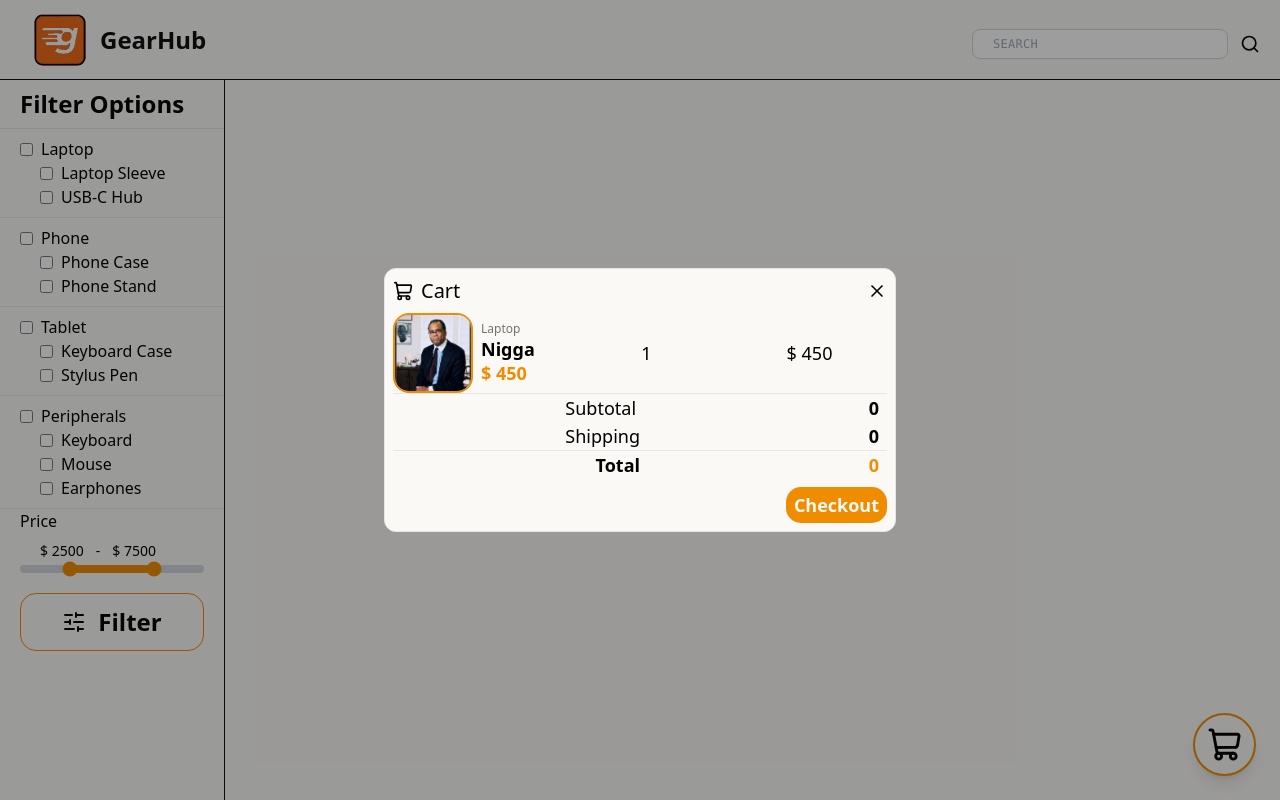
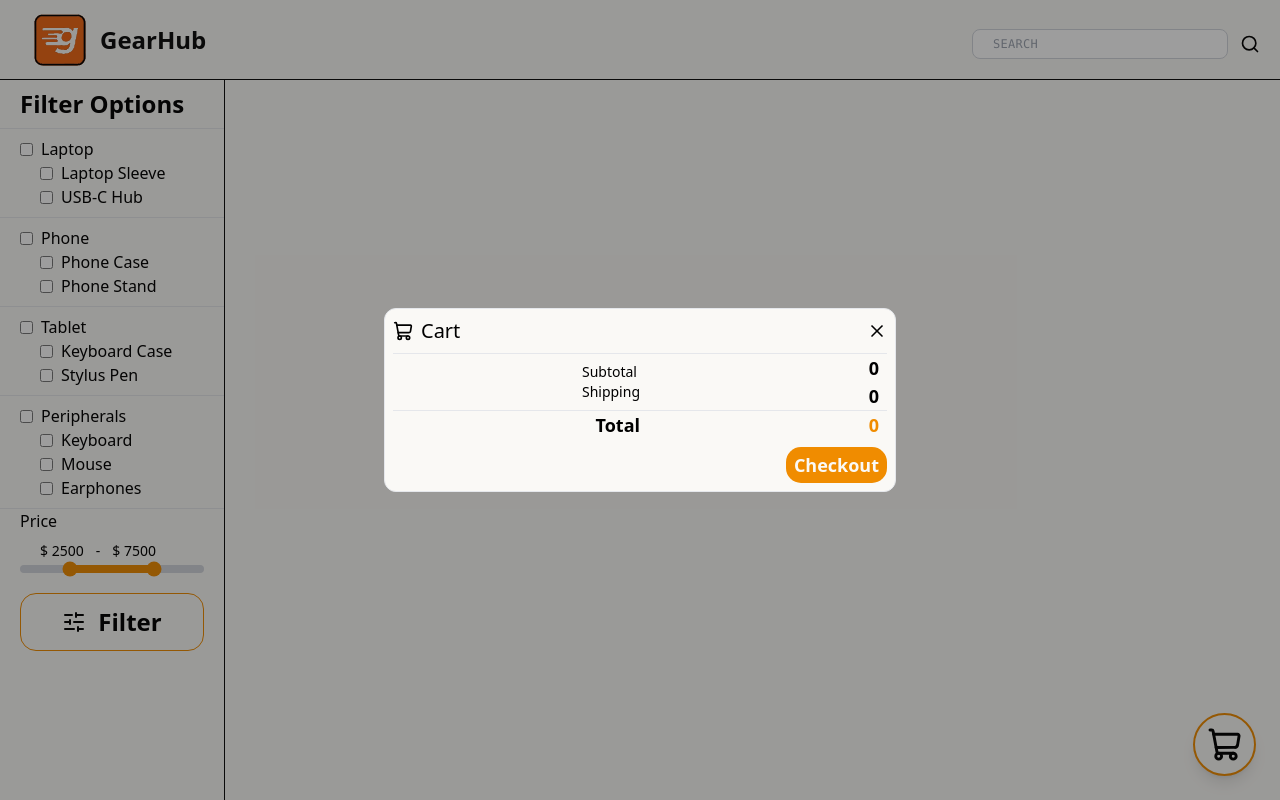
Before and after one commit to Nelsocated/Lab2_Lago_Dalumpines_Tingson, a React (Create React App) app: page / in a window 1280 px wide. Both pictures are taken after a click on the button 1224 px from the left and 744 px from the top of the page. Built offline with nearby package versions, Linux system fonts and the light colour scheme.

Commit message:
Context stuff and organize the file structure

```diff
--- a/src/App.tsx
+++ b/src/App.tsx
@@ -1,21 +1,16 @@
-import Header from "./components/Header";
-import FilterBar from "./components/FilterBar";
-import CartModal from "./components/CartModal";
-import type { Product } from "./components/interfaces";
-import { useState } from "react";
-
-const product: Product[] = [];
+import Header from "./components/ui/Header";
+import FilterBar from "./components/ui/FilterBar";
+import CartModal from "./components/ui/CartModal";
+import { StoreProvider } from "./components/state/AppStateContext";
 
 export default function App() {
-  const [displayedProducts, setDisplayedProducts] =
-    useState<Product[]>(product);
-
   return (
-    <main className="h-screen overflow-y-auto">
-      <Header />
-      <FilterBar products={product} onFilter={setDisplayedProducts} />
-
-      <CartModal />
-    </main>
+    <StoreProvider>
+      <main className="h-screen overflow-y-auto">
+        <Header />
+        <FilterBar />
+        <CartModal />
+      </main>
+    </StoreProvider>
   );
 }
--- /dev/null
+++ b/src/components/state/AppStateContext.tsx
@@ -0,0 +1,38 @@
+// src/store/StoreContext.tsx
+import { createContext, useContext, useState, ReactNode } from "react";
+import { State } from "../types/interfaces";
+import { products } from "../types/products";
+
+const initialState: State = {
+  products: products,
+  cart: [],
+  filters: {
+    searchQuery: "",
+    category: "",
+    maxPrice: 10000,
+    sortBy: "default",
+  },
+  isCartOpen: false,
+};
+
+interface StoreContextType {
+  state: State;
+  setState: React.Dispatch<React.SetStateAction<State>>;
+}
+
+const StoreContext = createContext<StoreContextType | undefined>(undefined);
+
+export function StoreProvider({ children }: { children: ReactNode }) {
+  const [state, setState] = useState<State>(initialState);
+  return (
+    <StoreContext.Provider value={{ state, setState }}>
+      {children}
+    </StoreContext.Provider>
+  );
+}
+
+export function useStore() {
+  const context = useContext(StoreContext);
+  if (!context) throw new Error("useStore must be used within a StoreProvider");
+  return context;
+}
--- /dev/null
+++ b/src/components/types/products.ts
@@ -0,0 +1,3 @@
+import { Product } from "./interfaces";
+
+export const products: Product[] = [];
--- a/src/components/CartCard.tsx
+++ b/src/components/ui/CartCard.tsx
@@ -1,7 +1,6 @@
-import { CartItem } from "./interfaces";
+import { CartItem } from "../types/interfaces";
 
 export default function CartCard({
-  id,
   name,
   category,
   price,
@@ -11,10 +10,7 @@ export default function CartCard({
   const subtotal = quantity * price;
 
   return (
-    <article
-      key={id}
-      className="grid grid-cols-[80px_80px_1fr_1fr] gap-2 items-center"
-    >
+    <article className="grid grid-cols-[80px_80px_1fr_1fr] gap-2 items-center">
       <div className="border-2 border-primary rounded-2xl h-20 w-full overflow-hidden">
         <img
           src={image}
--- a/src/components/CartModal.tsx
+++ b/src/components/ui/CartModal.tsx
@@ -1,76 +1,74 @@
 import { ShoppingCart, X } from "lucide-react";
-import React, { useState } from "react";
+import { useState } from "react";
 import CartCard from "./CartCard";
+import { useStore } from "../state/AppStateContext";
 
 export default function CartModal() {
-  const [show, setShow] = useState(false);
+  const { state, setState } = useStore();
   const [sub, setSub] = useState(0);
   const [shipping, setShipping] = useState(0);
   const [total, setTotal] = useState(0);
-  const [cart, setCart] = useState(0);
+
+  function openCart() {
+    setState((prev) => ({ ...prev, isCartOpen: true }));
+  }
+
+  function closeCart() {
+    setState((prev) => ({ ...prev, isCartOpen: false }));
+  }
 
   function checkoutSubmit(e: React.FormEvent<HTMLFormElement>) {
-    setShow(!show);
+    e.preventDefault();
     setSub(0);
     setShipping(0);
     setTotal(0);
-    setCart(0);
-    return;
+    setState((prev) => ({ ...prev, isCartOpen: false, cart: [] }));
   }
 
   return (
     <>
       <button
-        onClick={() => setShow(true)}
+        onClick={openCart}
         className="fixed bottom-6 right-6 z-40 border-2 border-primary rounded-full p-3 bg-white hover:scale-105 transition-all hover:bg-primary shadow-lg"
       >
-        {cart ? (
+        {state.cart.length > 0 && (
           <div className="absolute flex items-center justify-center w-5 h-5 bg-primary text-white text-xs font-bold rounded-full translate-x-6">
-            {cart}
+            {state.cart.length}
           </div>
-        ) : (
-          ""
         )}
         <ShoppingCart size={35} />
       </button>
 
-      {show && (
+      {state.isCartOpen && (
         <div className="fixed inset-0 z-50 flex items-center justify-center bg-black/40 p-4">
           <article className="max-w-lg w-full max-h-[60vh] border p-2 text-lg bg-white rounded-xl overflow-hidden flex flex-col">
             <form
               onSubmit={checkoutSubmit}
               className="flex flex-col flex-1 min-h-0"
             >
-              <div className="flex justify-between items-cente mb-2">
+              <div className="flex justify-between items-center mb-2">
                 <div className="flex items-center gap-2">
                   <ShoppingCart size={20} />
                   <h1 className="text-xl">Cart</h1>
                 </div>
-                <button type="button" onClick={() => setShow(false)}>
+                <button type="button" onClick={closeCart}>
                   <X size={20} />
                 </button>
               </div>
 
               <div className="flex-1 min-h-0 space-y-2 overflow-y-auto scroll-smooth">
-                <CartCard
-                  id="1"
-                  image="./images.jpg"
-                  category="Laptop"
-                  name="Nigga"
-                  price={450}
-                  quantity={1}
-                  inStock
-                />
+                {state.cart.map((item) => (
+                  <CartCard key={item.id} {...item} />
+                ))}
               </div>
 
               <hr className="bg-black" />
 
               <div className="grid grid-cols-2 justify-items-end items-center">
-                <div className="flex flex-col justify-end text-ms">
+                <div className="flex flex-col justify-end text-sm">
                   <p>Subtotal</p>
                   <p>Shipping</p>
                 </div>
-
                 <div className="flex flex-col justify-end font-semibold mr-2">
                   <p>{sub ? `$ ${sub}` : 0}</p>
                   <p>{shipping ? `$ ${shipping}` : 0}</p>
--- a/src/components/FilterBar.tsx
+++ b/src/components/ui/FilterBar.tsx
@@ -1,6 +1,6 @@
 import { useState } from "react";
 import { SlidersHorizontal } from "lucide-react";
-import { Product } from "./interfaces";
+import { useStore } from "../state/AppStateContext";
 
 const category = [
   { name: "Laptop", items: ["Laptop_Sleeve", "USB-C_Hub"] },
@@ -9,12 +9,8 @@ const category = [
   { name: "Peripherals", items: ["Keyboard", "Mouse", "Earphones"] },
 ];
 
-interface FilterBarProps {
-  products: Product[];
-  onFilter: (result: Product[]) => void;
-}
-
-export default function FilterBar({ products, onFilter }: FilterBarProps) {
+export default function FilterBar() {
+  const { state, setState } = useStore();
   const [filter, setFilter] = useState<string[]>([]);
   const [minVal, setMinVal] = useState(2500);
   const [maxVal, setMaxVal] = useState(7500);
@@ -42,7 +38,7 @@ export default function FilterBar({ products, onFilter }: FilterBarProps) {
   function submitFilter(e: React.FormEvent<HTMLFormElement>) {
     e.preventDefault();
 
-    const result = products.filter((product) => {
+    const result = state.products.filter((product) => {
       const matchesCategory =
         filter.length === 0 || filter.includes(product.category);
       const matchesPrice = product.price >= minVal && product.price <= maxVal;
@@ -50,7 +46,17 @@ export default function FilterBar({ products, onFilter }: FilterBarProps) {
       return matchesCategory && matchesPrice;
     });
 
-    onFilter(result);
+    setState((prev) => ({
+      ...prev,
+      filters: {
+        ...prev.filters,
+        category: filter.join(","),
+        maxPrice: maxVal,
+      },
+    }));
+
+    console.log(result); // or wire this into a "displayedProducts" field if you add one to State
+
     setFilter([]);
     setMaxVal(7500);
     setMinVal(2500);
```
Also changed, not shown: src/components/types/interfaces.d.ts (renamed from src/components/interfaces.d.ts), src/components/ui/Header.tsx (renamed from src/components/Header.tsx).
